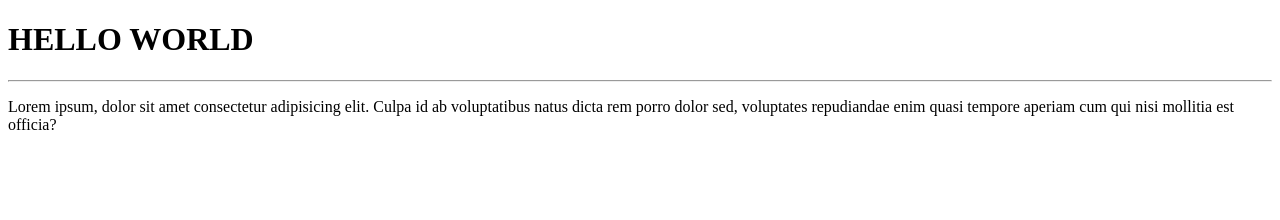
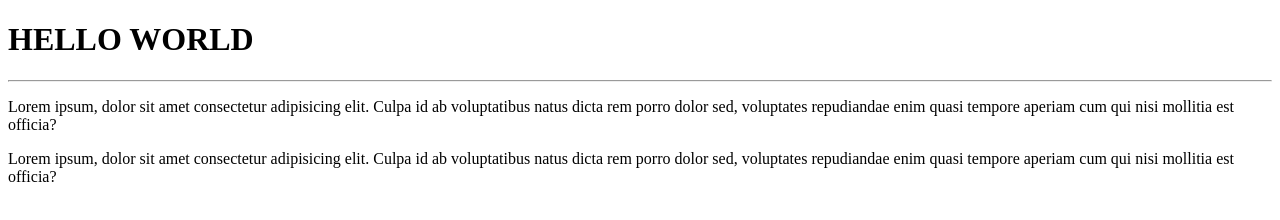
Before and after one commit to Marcelarf2023/Hello-World, a plain HTML site: page site-exemplo/index.html in a window 1280 px wide. Drawn offline with Linux system fonts and the light colour scheme.

Commit message:
nome
descricao

```diff
--- a/site-exemplo/index.html
+++ b/site-exemplo/index.html
@@ -12,5 +12,8 @@
    <P>Lorem ipsum, dolor sit amet consectetur adipisicing elit. Culpa id ab
      voluptatibus natus dicta rem porro dolor sed, voluptates repudiandae enim
      quasi tempore aperiam cum qui nisi mollitia est officia?</P>
+     <P>Lorem ipsum, dolor sit amet consectetur adipisicing elit. Culpa id ab
+      voluptatibus natus dicta rem porro dolor sed, voluptates repudiandae enim
+      quasi tempore aperiam cum qui nisi mollitia est officia?</P>
 </body>
 </html>
```
